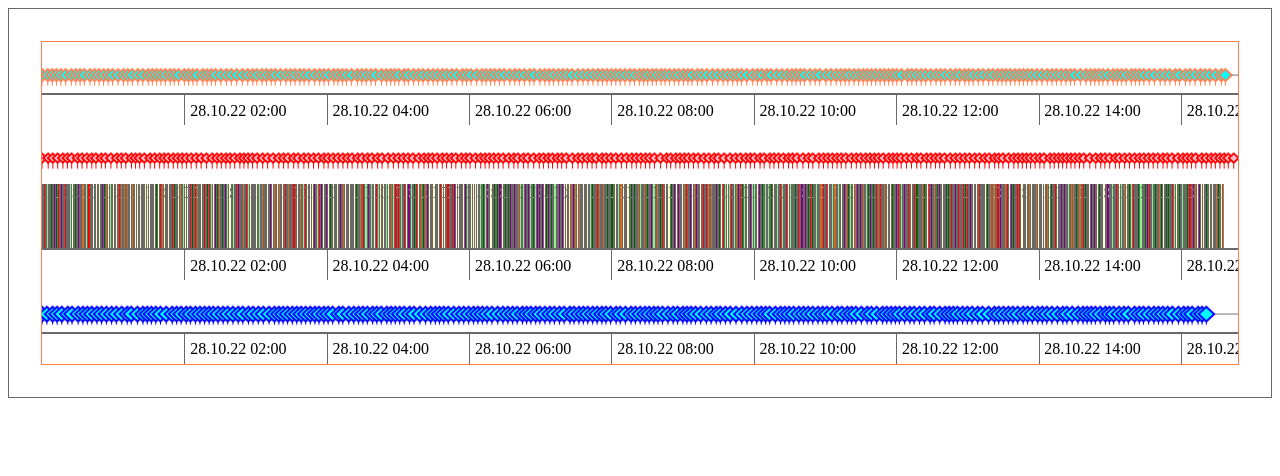
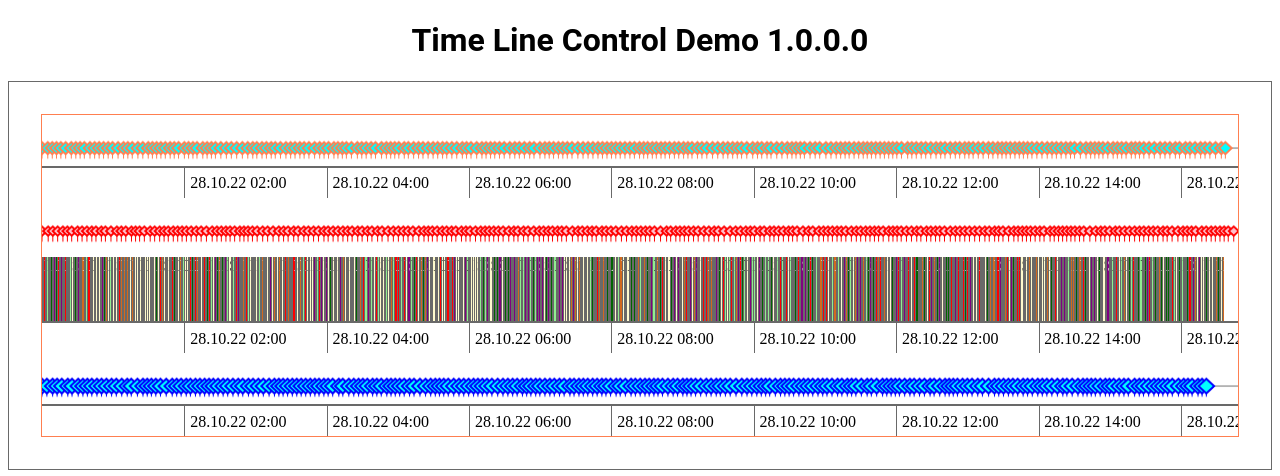
Before and after one commit to olegx100/timelinejs, an Angular app in the folder TimeLineTest/: page / in a window 1280 px wide. Shown: the top 476 px of the page. Built offline with nearby package versions, Linux system fonts and the light colour scheme.

Commit message:
Add title with versoin

```diff
--- a/TimeLineTest/src/app/app.component.css
+++ b/TimeLineTest/src/app/app.component.css
@@ -3,3 +3,9 @@
   border: 1px solid dimgray;
   padding: 2rem;
 }
+
+.title {
+  font-family: Roboto;
+  color:black;
+  text-align: center;
+}
--- a/TimeLineTest/src/app/app.component.html
+++ b/TimeLineTest/src/app/app.component.html
@@ -1,3 +1,4 @@
+<h1 class="title">Time Line Control Demo 1.0.0.0</h1>
 <div class="app-main">
     <app-time-line-container [Series]="Series"></app-time-line-container>
 </div>
```
